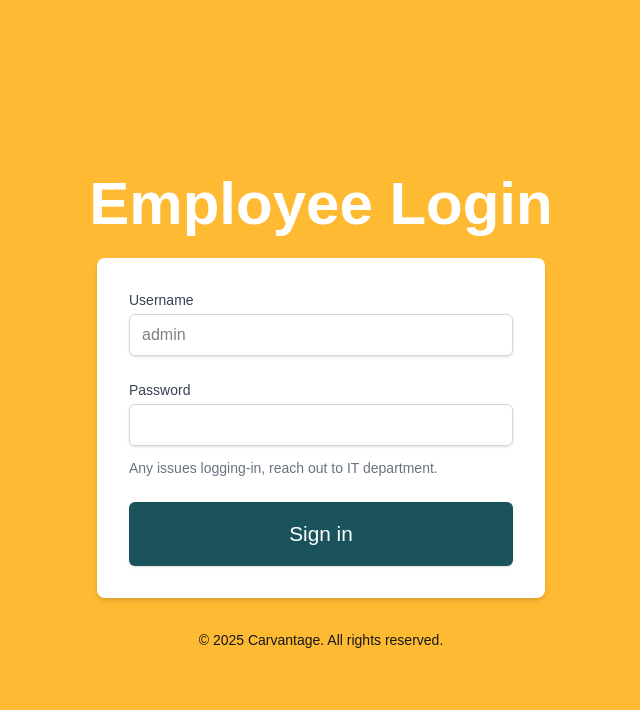
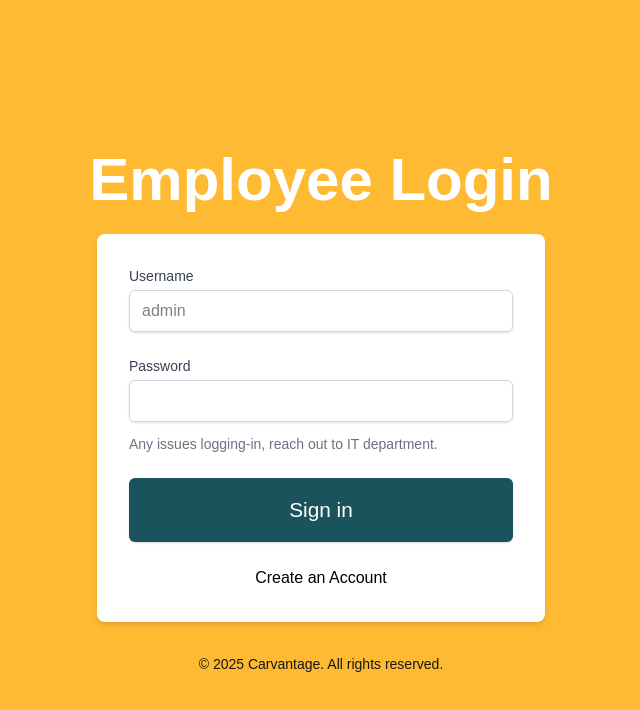
Before and after one commit to comp583group/vroom_front-end, a Next.js app: page /login in a window 1280 px wide. Shown: the top 710 px of the page, without its empty margins (319-959 px from the left). Built offline with nearby package versions, Linux system fonts and the light colour scheme.

Commit message:
Add 'create an account' button to login

```diff
--- a/app/login/LoginForm.tsx
+++ b/app/login/LoginForm.tsx
@@ -1,11 +1,9 @@
-// app/login/LoginForm.tsx
 "use client";
 
 import { useState } from 'react';
-//import Link from 'next/link';
-//import { useRouter } from 'next/navigation'; // Import useRouter
+import Link from 'next/link'; // Import Link
 
-import { useAuth } from '@/components/auth/AuthContext'; //useRouter is in this comp
+import { useAuth } from '@/components/auth/AuthContext';
 
 export default function LoginForm() {
   const [username, setUsername] = useState('');
@@ -13,18 +11,15 @@
   const [error, setError] = useState<string | null>(null);
   const { login } = useAuth();
 
-
   const handleSubmit = async (e: React.FormEvent) => {
     e.preventDefault();
-    try { // Store password in localStorage
-      await login(username, password); // This sets tokens & auth context
+    try {
+      await login(username, password);
     } catch (err) {
       console.error(err);
       setError('Login failed. Check your credentials.');
     }
   };
-
-
 
   return (
     <div className="min-h-screen flex flex-col items-center justify-center" style={{ backgroundColor: "#FEBA33" }}>
@@ -32,7 +27,7 @@
 
       <div className="w-full max-w-md bg-white rounded-lg shadow-md p-8">
         <form onSubmit={handleSubmit} className="space-y-6">
-          {error && <div className="text-red-500 text-center mb-4">{error}</div>} {/* Error message */}
+          {error && <div className="text-red-500 text-center mb-4">{error}</div>}
 
           <div>
             <label htmlFor="username" className="block text-sm font-medium text-gray-700">Username</label>
@@ -61,17 +56,9 @@
               onChange={(e) => setPassword(e.target.value)}
               className="text-black mt-1 block w-full px-3 py-2 border border-gray-300 rounded-md shadow-sm focus:outline-none focus:ring-blue-500 focus:border-blue-500"
             />
-
-
-          {/*
-            <div className="text-sm my-3">
-              <Link href="/forgot-password" className="font-medium text-black hover:text-blue-500">Forgot password?</Link>
-            </div>
-          */}
             <div className="text-sm my-3 text-gray-500">
               Any issues logging-in, reach out to IT department.
             </div>
-
           </div>
 
           <div>
@@ -84,16 +71,14 @@
             </button>
           </div>
         </form>
+
+        {/* Register Button or Link */}
+        <div className="mt-6 text-center">
+          <Link href="/register" className="font-medium text-black hover:text-blue-500">
+            Create an Account
+          </Link>
+        </div>
       </div>
-
-      {/*
-      <div className="mt-6 text-center">
-        <Link href="/register" className="font-medium text-white hover:text-blue-500">
-          Create an account
-        </Link>
-      </div>
-      */}
-
 
       <footer className="mt-8 text-center text-sm text-grey-600">
         &copy; {new Date().getFullYear()} Carvantage. All rights reserved.
```
